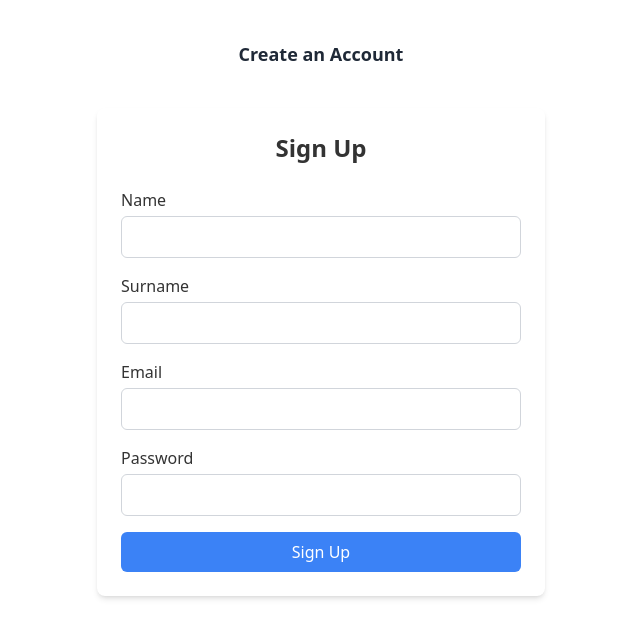
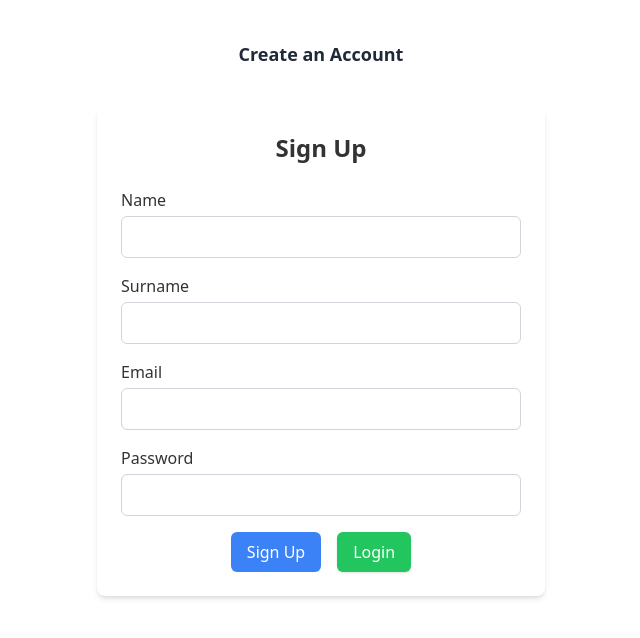
Before and after one commit to DarianSteynDesign/reactUI, a Next.js app in the folder next/: page /signup in a window 1280 px wide. Shown: the top 638 px of the page, without its empty margins (319-959 px from the left). Built offline with nearby package versions, Linux system fonts and the light colour scheme.

Commit message:
- Realized home page should route to sign up first

```diff
--- a/next/app/ui/SignUpForm.tsx
+++ b/next/app/ui/SignUpForm.tsx
@@ -1,33 +1,38 @@
-'use client';
+"use client";
 
-import { Formik, Form, Field, ErrorMessage } from 'formik';
-import * as Yup from 'yup';
-import { createUser } from '../lib/userActions';
-import { useState } from 'react';
+import { Formik, Form, Field, ErrorMessage } from "formik";
+import * as Yup from "yup";
+import { createUser } from "../lib/userActions";
+import { useState } from "react";
+import Link from "next/link";
 
 export default function SignUpForm() {
   const [serverError, setServerError] = useState<string | null>(null);
 
   const initialValues: SignUpFormValues = {
-    name: '',
-    surname: '',
-    email: '',
-    password: '',
+    name: "",
+    surname: "",
+    email: "",
+    password: "",
   };
 
   const validationSchema = Yup.object({
-    name: Yup.string().required('Name is required'),
-    surname: Yup.string().required('Surname is required'),
-    email: Yup.string().email('Invalid email address').required('Email is required'),
-    password: Yup.string().min(6, 'Password must be at least 6 characters').required('Password is required'),
+    name: Yup.string().required("Name is required"),
+    surname: Yup.string().required("Surname is required"),
+    email: Yup.string()
+      .email("Invalid email address")
+      .required("Email is required"),
+    password: Yup.string()
+      .min(6, "Password must be at least 6 characters")
+      .required("Password is required"),
   });
 
   const handleSubmit = async (values: typeof initialValues) => {
     try {
       await createUser(values);
-      window.location.href = '/login';
+      window.location.href = "/login";
     } catch (error: any) {
-      setServerError(error.message || 'An error occurred. Please try again.');
+      setServerError(error.message || "An error occurred. Please try again.");
     }
   };
 
@@ -101,7 +106,6 @@ export default function SignUpForm() {
             />
           </div>
 
-          {/* Password */}
           <div>
             <label htmlFor="password" className="block font-medium mb-1">
               Password
@@ -120,12 +124,21 @@ export default function SignUpForm() {
           </div>
 
           {/* Submit Button */}
-          <button
-            type="submit"
-            className="w-full bg-blue-500 text-white py-2 rounded-md hover:bg-blue-600 transition-colors"
-          >
-            Sign Up
-          </button>
+          <div className="flex space-x-4 m-auto w-fit">
+            <button
+              type="submit"
+              className="bg-blue-500 text-white py-2 px-4 rounded-md hover:bg-blue-600 transition-colors"
+            >
+              Sign Up
+            </button>
+
+            <Link
+              href="/login"
+              className="bg-green-500 text-white py-2 px-4 rounded-md shadow hover:bg-green-600 transition-colors"
+            >
+              Login
+            </Link>
+          </div>
         </Form>
       </Formik>
     </div>
--- a/next/middleware.ts
+++ b/next/middleware.ts
@@ -12,7 +12,7 @@ export async function middleware(request: NextRequest) {
   }
 
   if (!token) {
-    const loginUrl = new URL("/login", request.url);
+    const loginUrl = new URL("/signup", request.url);
     return NextResponse.redirect(loginUrl);
   }
 
```
